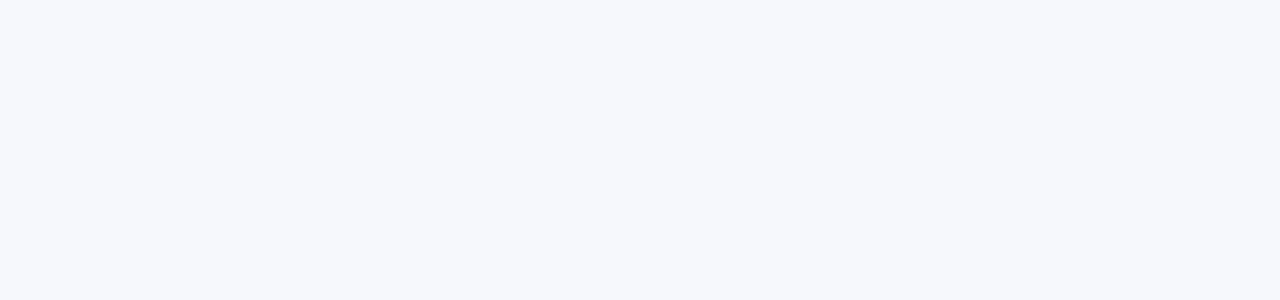
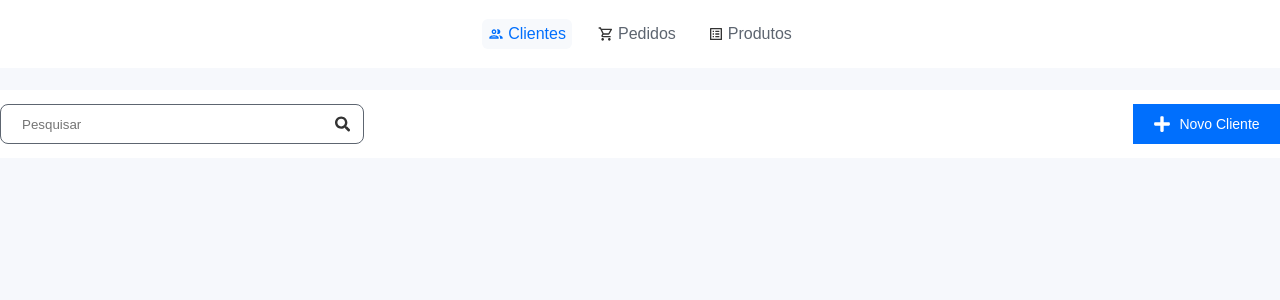
Before and after one commit to JulioBem/listnregister, a React (Create React App) app: page /clientes in a window 1280 px wide. Before the commit this address had no page. Shown: the top 300 px of the page. Built offline with nearby package versions, Linux system fonts and the light colour scheme.

Commit message:
feat: adicionar barra de navegação

```diff
--- a/src/App.js
+++ b/src/App.js
@@ -1,10 +1,16 @@
 // App.js
 import React from "react";
-import { BrowserRouter as Router, Route, Routes } from "react-router-dom";
+import {
+  BrowserRouter as Router,
+  Route,
+  Routes,
+  Navigate,
+} from "react-router-dom";
 import GlobalStyles from "./styles/GlobalStyles";
 import ClientesPage from "./pages/ClientesPage";
 import { Provider } from "react-redux";
 import store from "./store/store";
+import NavBar from "./components/NavBar";
 
 // import OutraPagina from "./pages/OutraPagina";
 // import MaisUmaPagina from "./pages/MaisUmaPagina";
@@ -17,7 +23,8 @@ const App = () => {
         <Routes>
           {/* <Route path="/outra-pagina" element={<OutraPagina />} />
           <Route path="/mais-uma-pagina" element={<MaisUmaPagina />} /> */}
-          <Route path="/" element={<ClientesPage />} />
+          <Route path="/clientes" element={<ClientesPage />} />
+          <Route path="/" element={<Navigate to="/clientes" />} />
         </Routes>
       </Router>
     </Provider>
--- a/src/components/NavBar.js
+++ b/src/components/NavBar.js
@@ -1,25 +1,103 @@
 import styled from "styled-components";
-import SearchInput from "./SearchInput";
-import CreateBtn from "./CreateBtn";
+import { NavLink, useNavigate, useLocation } from "react-router-dom";
+import {
+  MdOutlinePeople,
+  MdOutlineShoppingCart,
+  MdOutlineListAlt,
+} from "react-icons/md";
 
-const Container = styled.div`
-  width: 1312px;
-  height: 68px;
-  border-radius: 8px;
+const NavBarContainer = styled.div`
   display: flex;
   flex-direction: row;
+  align-items: center;
+  justify-content: center;
+  gap: 20px;
+
+  height: 68px;
   background-color: #fff;
-  justify-content: space-between;
-  padding: 14px 16px;
+  width: 100vw;
 `;
 
-const NavBar = ({ creationTarget, openModal }) => {
+const NavLinkContainer = styled.div`
+  display: flex;
+  flex-direction: row;
+  gap: 4px;
+  justify-content: center;
+  align-items: center;
+  height: 30px;
+  padding: 6px;
+  font-weight: 400px;
+  cursor: pointer;
+
+  a {
+    color: #5d6570;
+    font-size: 16px;
+    line-height: 18.75px;
+    text-decoration: none;
+    position: relative;
+  }
+
+  &.activeLink {
+    background-color: #f7f9fc;
+    border-radius: 6px;
+    color: #006ffd;
+
+    a {
+      color: #006ffd;
+    }
+  }
+
+  &:hover {
+    background-color: #f7f9fc;
+    border-radius: 6px;
+    color: #006ffd;
+    transition: all 0.2s ease-in-out;
+
+    a {
+      color: #006ffd;
+    }
+  }
+`;
+
+const pages = ["Clientes", "Pedidos", "Produtos"];
+
+const Header = () => {
+  const navigate = useNavigate();
+  const location = useLocation();
+
+  const renderIcon = (page) => {
+    switch (page) {
+      case "Clientes":
+        return <MdOutlinePeople />;
+      case "Pedidos":
+        return <MdOutlineShoppingCart />;
+      case "Produtos":
+        return <MdOutlineListAlt />;
+      default:
+        return null;
+    }
+  };
+
   return (
-    <Container>
-      <SearchInput />
-      <CreateBtn creationTarget={creationTarget} openModal={openModal} />
-    </Container>
+    <NavBarContainer>
+      {pages.map((page) => {
+        const isActive = location.pathname === `/${page.toLowerCase()}`;
+
+        return (
+          <NavLinkContainer className={isActive ? "activeLink" : ""}>
+            {renderIcon(page)}
+            <NavLink
+              to={`/${page.toLowerCase()}`}
+              key={page}
+              end={page === "Clientes"}
+            >
+              {page}
+            </NavLink>
+          </NavLinkContainer>
+        );
+      })}
+    </NavBarContainer>
   );
 };
 
-export default NavBar;
+export default Header;
--- /dev/null
+++ b/src/components/SearchBar.js
@@ -0,0 +1,25 @@
+import styled from "styled-components";
+import SearchInput from "./SearchInput";
+import CreateBtn from "./CreateBtn";
+
+const Container = styled.div`
+  width: 1312px;
+  height: 68px;
+  border-radius: 8px;
+  display: flex;
+  flex-direction: row;
+  background-color: #fff;
+  justify-content: space-between;
+  padding: 14px 16px;
+`;
+
+const SearchBar = ({ creationTarget, openModal }) => {
+  return (
+    <Container>
+      <SearchInput />
+      <CreateBtn creationTarget={creationTarget} openModal={openModal} />
+    </Container>
+  );
+};
+
+export default SearchBar;
--- a/src/pages/ClientesPage.js
+++ b/src/pages/ClientesPage.js
@@ -2,9 +2,9 @@
 import React, { useState } from "react";
 import FormularioCadastro from "../components/FormularioCadastro";
 import ListaClientes from "../components/ListaClientes";
-import Modal from "react-modal";
+import SearchBar from "../components/SearchBar";
+import styled from "styled-components";
 import NavBar from "../components/NavBar";
-import styled from "styled-components";
 
 const PageContainer = styled.div`
   display: flex;
@@ -30,7 +30,9 @@ const ClientesPage = () => {
 
   return (
     <PageContainer>
-      <NavBar creationTarget={"Cliente"} openModal={openModal} />
+      <NavBar />
+
+      <SearchBar creationTarget={"Cliente"} openModal={openModal} />
       <ListaClientes />
       <FormularioCadastro
         isOpen={isModalOpen}
```
